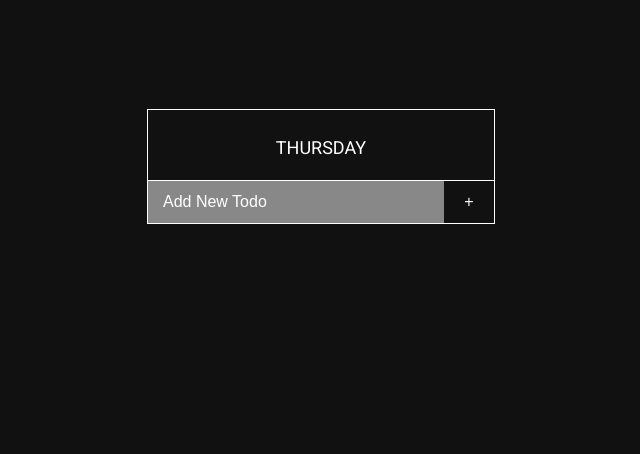
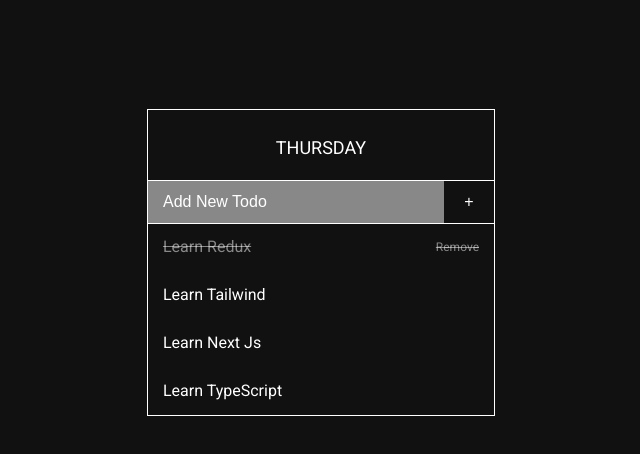
Before and after one commit to aljonnnnn/my-to-do, a React (Create React App) app: page / in a window 1280 px wide. Shown: the top 454 px of the page, without its empty margins (319-959 px from the left). Built offline with nearby package versions, Linux system fonts and the light colour scheme.

Commit message:
useReducer version

```diff
--- a/src/components/Todo/Todo.js
+++ b/src/components/Todo/Todo.js
@@ -1,18 +1,19 @@
-import { useState } from "react"
+import { useReducer } from "react"
+import { initalTodosState, todosReducer } from "../../reducer/todosReducer"
 import TodoDay from "./TodoDay"
 import TodoForm from "./TodoForm"
 import TodoList from "./TodoList"
 
 const Todo = () => {
-    const [todos, setTodos] = useState([])
-    const [task, setTask] = useState('')
+    const [state, dispatch] = useReducer(todosReducer, initalTodosState)
+
     return (
         <section className="todo">
             <div className="todo__container">
                 <div className="todo__box">
                     <TodoDay />
-                    <TodoForm todos={todos} task={task} setTodos={setTodos} setTask={setTask} />
-                    <TodoList  todos={todos} setTodos={setTodos}/>
+                    <TodoForm dispatch={dispatch} />
+                    <TodoList  todos={state} dispatch={dispatch} />
                 </div>
             </div>
         </section>
--- a/src/components/Todo/TodoForm.js
+++ b/src/components/Todo/TodoForm.js
@@ -1,6 +1,15 @@
-import addTodo from "../../utils/addTodo"
+import { useState } from "react"
 
-const TodoForm = ({todos, task, setTodos, setTask}) => {
+const TodoForm = ({dispatch}) => {
+    const [task, setTask] = useState('')
+
+    const addTodo = () => {
+        if (task) {
+            dispatch({type: 'ADD_TODO', payload: task})
+            setTask('')
+        }
+    }
+
     return (
         <div className="todo__form">
             <input type="text"
@@ -10,7 +19,7 @@ const TodoForm = ({todos, task, setTodos, setTask}) => {
                 className="todo__input"
             />
             <button
-                onClick={() => addTodo(todos, task, setTodos, setTask)}
+                onClick={addTodo}
                 className="todo__btn">
                 +
             </button>
--- a/src/components/Todo/TodoList.js
+++ b/src/components/Todo/TodoList.js
@@ -1,14 +1,13 @@
-import removeTodo from "../../utils/removeTodo"
-import toggleComplete from "../../utils/toggleComplete"
+import { DELETE_TODO, TOGGLE_TODO } from "../../reducer/todosTypes"
 
-const TodoList = ({todos, setTodos}) => {
+const TodoList = ({todos, dispatch}) => {
     return (
         <ul className="todo___list">
             {todos.map(todo => {
                 return (
                     <li className={`todo__item ${todo.complete ? 'done' : ''}`} key={todo.id}>
-                    <span className='todo__task' onClick={() => toggleComplete(todos, setTodos, todo.id)}>{todo.task}</span>
-                    <span className='todo__remove' onClick={() => removeTodo(todos, setTodos, todo.id)}>remove</span>
+                        <span className='todo__task' onClick={() => dispatch({type: TOGGLE_TODO, payload: todo.id})}>{todo.task}</span>
+                        <span className='todo__remove' onClick={() => dispatch({type: DELETE_TODO, payload: todo.id})}>remove</span>
                     </li>
                 )
             })}
--- /dev/null
+++ b/src/reducer/todosReducer.js
@@ -0,0 +1,42 @@
+export const initalTodosState = [
+    {
+        id: 1,
+        task: 'Learn Redux',
+        complete: true
+    },
+    {
+        id: 2,
+        task: 'Learn Tailwind',
+        complete: false
+    },
+    {
+        id: 3,
+        task: 'Learn Next js',
+        complete: false
+    },
+    {
+        id: 4,
+        task: 'Learn TypeScript',
+        complete: false
+    }
+]
+
+
+export const todosReducer = (state, action) => {
+    switch(action.type) {
+        case 'ADD_TODO':
+            return [
+                ...state,
+                {
+                    id: Math.floor(Math.random() * 5000),
+                    task: action.payload,
+                    complete: false
+                }
+            ]
+        case 'DELETE_TODO':
+            return state.filter(todo => todo.id !== action.payload)
+        case 'TOGGLE_TODO':
+            return state.map(todo => todo.id === action.payload ? {...todo, complete: !todo.complete} : todo)
+        default: return state
+    }
+}
--- /dev/null
+++ b/src/reducer/todosTypes.js
@@ -0,0 +1,3 @@
+export const ADD_TODO = 'ADD_TODO'
+export const DELETE_TODO = 'DELETE_TODO'
+export const TOGGLE_TODO = 'TOGGLE_TODO'
--- a/src/utils/addTodo.js
+++ /dev/null
@@ -1,13 +0,0 @@
-const addTodo = (todos, task, setTodos, setTask) => {
-    const newTodo = {
-        id: Math.floor(Math.random() * 5000),
-        task: task,
-        complete: false
-    }
-    if (task) {
-        setTodos([...todos, newTodo])
-        setTask('')
-    }
-}
-
-export default addTodo
--- a/src/utils/removeTodo.js
+++ /dev/null
@@ -1,5 +0,0 @@
-const removeTodo = (todos, setTodos, id) => {
-    setTodos(todos.filter(todo => todo.id !== id))
-}
-
-export default removeTodo
--- a/src/utils/toggleComplete.js
+++ /dev/null
@@ -1,5 +0,0 @@
-const toggleComplete = (todos, setTodos, id) => {
-    setTodos(todos.map(todo => todo.id === id ? {...todo, complete: !todo.complete} : todo ))
-}
-
-export default toggleComplete
```
